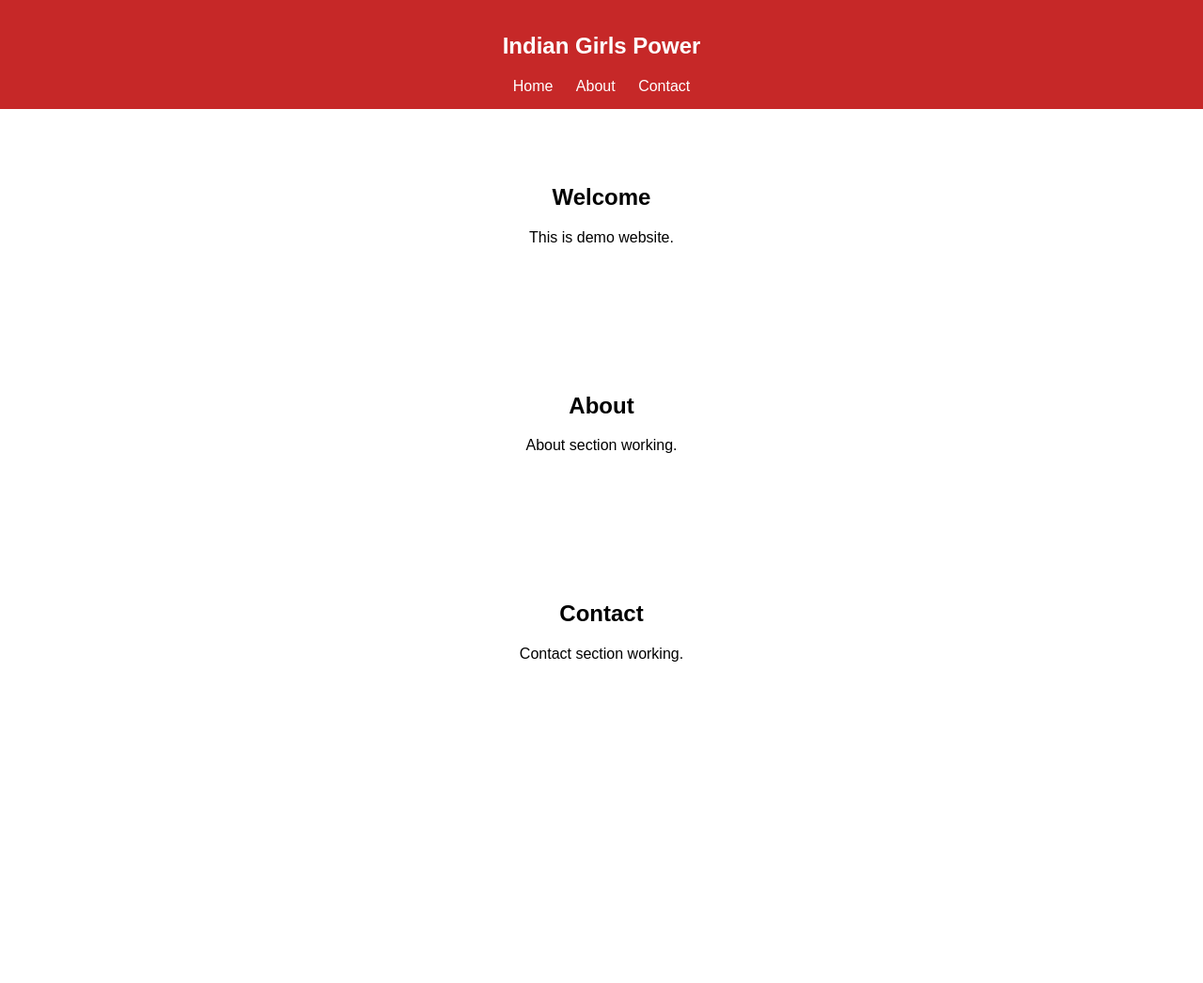
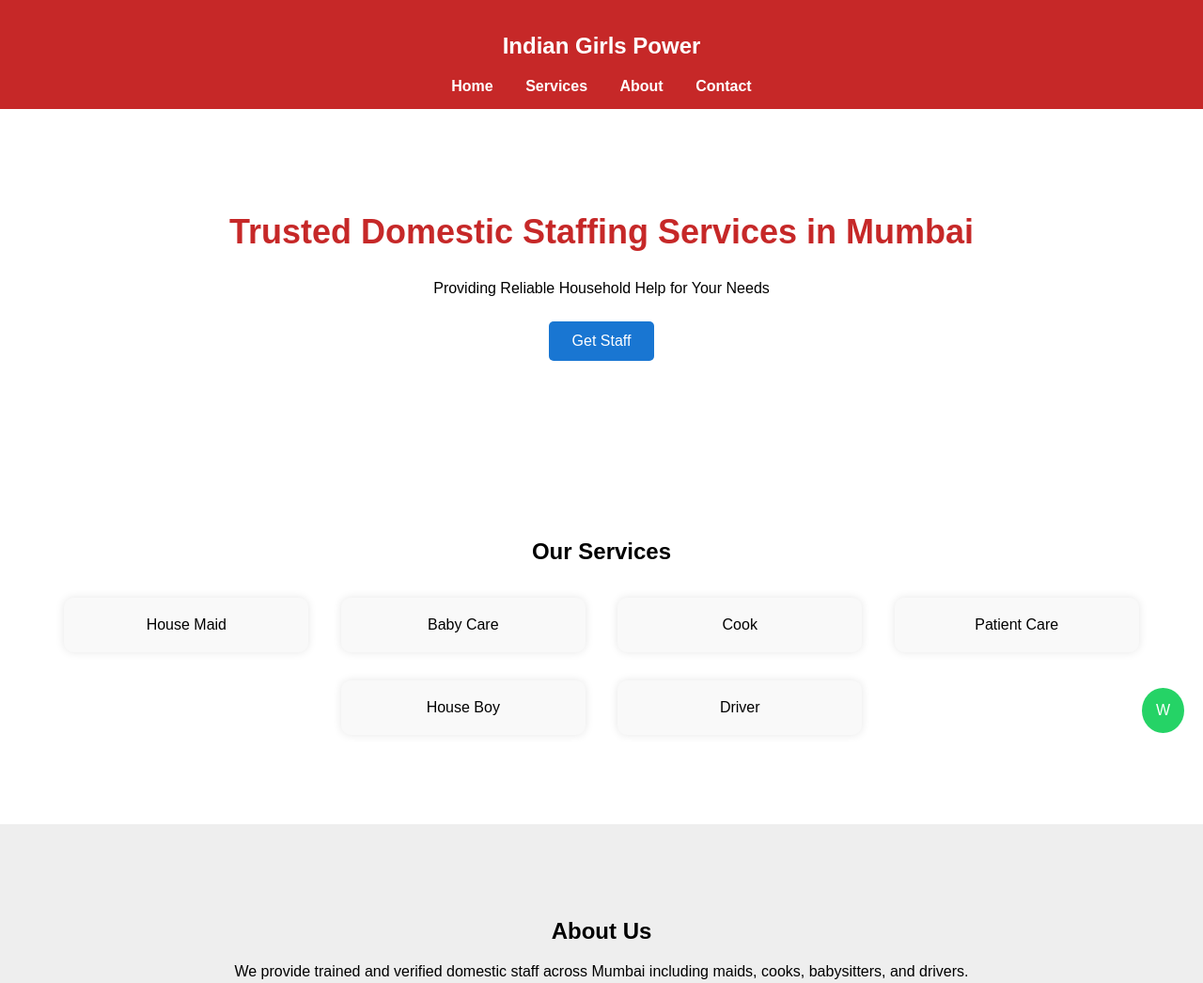
Before and after one commit to rohitku0009/Indian-Girl-Power, a plain HTML site: page index.html in a window 1280 px wide. Shown: the top 1046 px of the page at 94% size. Before the commit the page ends 800 px from the top, so only its background shows below. Drawn offline with Linux system fonts and the light colour scheme.

Commit message:
Update index.html

```diff
--- a/index.html
+++ b/index.html
@@ -1,14 +1,93 @@
 <!DOCTYPE html>
 <html>
 <head>
-<title>Indian Girls Power</title>
+<title>Indian Girls Power - Staffing Services</title>
 <meta name="viewport" content="width=device-width, initial-scale=1.0">
 
 <style>
-body { margin:0; font-family:Arial; }
-header { background:#c62828; color:white; padding:15px; text-align:center; }
-nav a { color:white; margin:10px; text-decoration:none; }
-section { padding:60px; text-align:center; }
+html { scroll-behavior: smooth; }
+
+body {
+  margin:0;
+  font-family: Arial, sans-serif;
+  background:#f5f5f5;
+}
+
+header {
+  background:#c62828;
+  color:white;
+  padding:15px 0;
+  text-align:center;
+  position:sticky;
+  top:0;
+}
+
+nav a {
+  color:white;
+  margin:0 15px;
+  text-decoration:none;
+  font-weight:bold;
+}
+
+section {
+  padding:80px 20px;
+  text-align:center;
+}
+
+.hero {
+  background:white;
+}
+
+.hero h1 {
+  color:#c62828;
+  font-size:36px;
+}
+
+.btn {
+  display:inline-block;
+  padding:12px 25px;
+  margin:10px;
+  background:#1976d2;
+  color:white;
+  text-decoration:none;
+  border-radius:5px;
+}
+
+.services {
+  background:#fff;
+}
+
+.service-box {
+  display:inline-block;
+  background:#f9f9f9;
+  padding:20px;
+  margin:15px;
+  width:220px;
+  border-radius:10px;
+  box-shadow:0 0 10px rgba(0,0,0,0.1);
+}
+
+.about { background:#eee; }
+
+.contact { background:#fff; }
+
+footer {
+  background:#222;
+  color:white;
+  padding:20px;
+}
+
+/* WhatsApp */
+.whatsapp {
+  position:fixed;
+  bottom:20px;
+  right:20px;
+  background:#25D366;
+  color:white;
+  padding:15px;
+  border-radius:50%;
+  text-decoration:none;
+}
 </style>
 </head>
 
@@ -18,25 +97,45 @@ section { padding:60px; text-align:center; }
 <h2>Indian Girls Power</h2>
 <nav>
 <a href="#home">Home</a>
+<a href="#services">Services</a>
 <a href="#about">About</a>
 <a href="#contact">Contact</a>
 </nav>
 </header>
 
-<section id="home">
-<h1>Welcome</h1>
-<p>This is demo website.</p>
+<section class="hero" id="home">
+<h1>Trusted Domestic Staffing Services in Mumbai</h1>
+<p>Providing Reliable Household Help for Your Needs</p>
+<a href="#contact" class="btn">Get Staff</a>
 </section>
 
-<section id="about">
-<h2>About</h2>
-<p>About section working.</p>
+<section class="services" id="services">
+<h2>Our Services</h2>
+<div class="service-box">House Maid</div>
+<div class="service-box">Baby Care</div>
+<div class="service-box">Cook</div>
+<div class="service-box">Patient Care</div>
+<div class="service-box">House Boy</div>
+<div class="service-box">Driver</div>
 </section>
 
-<section id="contact">
-<h2>Contact</h2>
-<p>Contact section working.</p>
+<section class="about" id="about">
+<h2>About Us</h2>
+<p>We provide trained and verified domestic staff across Mumbai including maids, cooks, babysitters, and drivers.</p>
 </section>
+
+<section class="contact" id="contact">
+<h2>Contact Us</h2>
+<p><strong>Address:</strong> Nehru Nagar Road No.5, Vile Parle (W), Mumbai - 400056</p>
+<p><strong>Email:</strong> bablig283@gmail.com</p>
+<p><strong>Phone:</strong> +91 9876543210</p>
+</section>
+
+<footer>
+© 2026 Indian Girls Power. All Rights Reserved.
+</footer>
+
+<a href="https://wa.me/919876543210" class="whatsapp" target="_blank">W</a>
 
 </body>
 </html>
```
